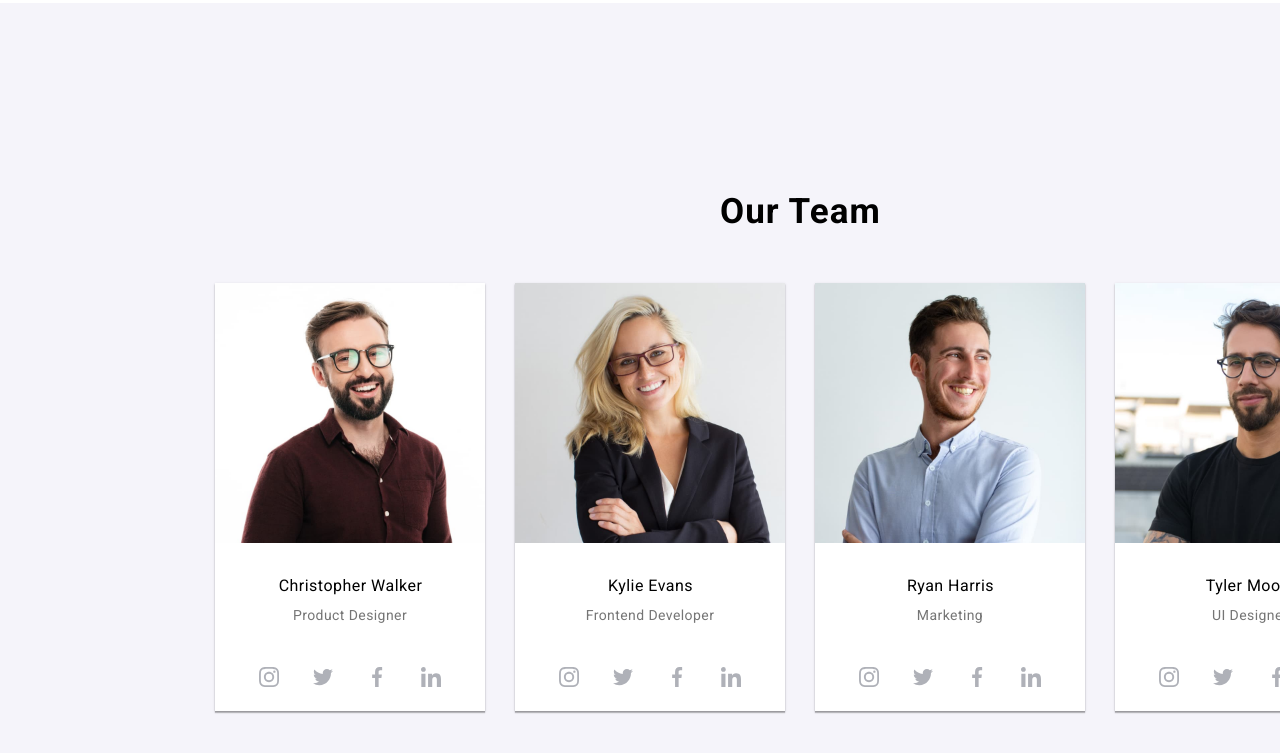
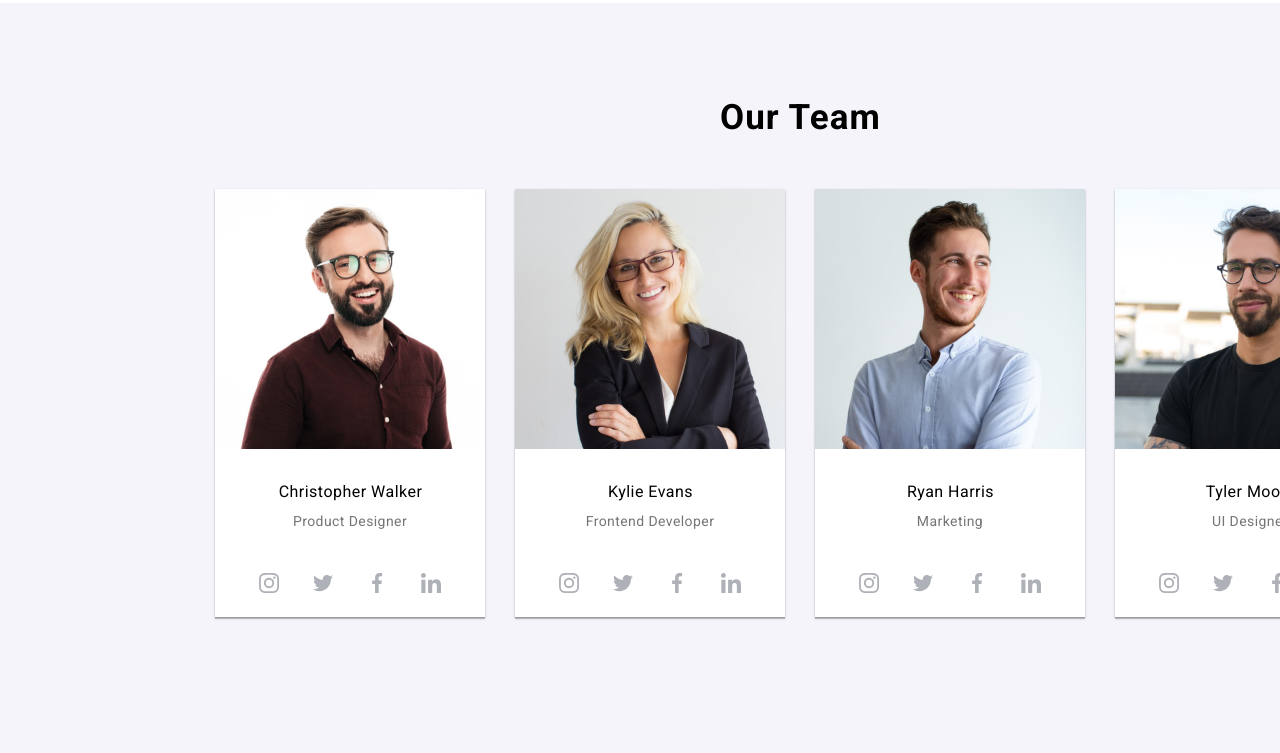
Before and after one commit to StefanR8989/g, a plain HTML site: page index.html in a window 1280 px wide. Shown: the part 1597-2350 px from the top of the page. Drawn offline with Linux system fonts and the light colour scheme.

Commit message:
upd main1
upd main1

```diff
--- a/css/style.css
+++ b/css/style.css
@@ -318,7 +318,7 @@
   text-align: center;
   width: 165px;
   height: 42px;
-  padding-top: 188px;
+  padding-top: 94px;
   padding-bottom: 50px;
   padding-left: 720px;
   display: flex;
```
